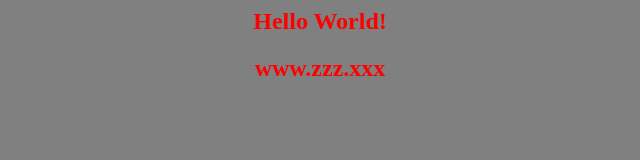
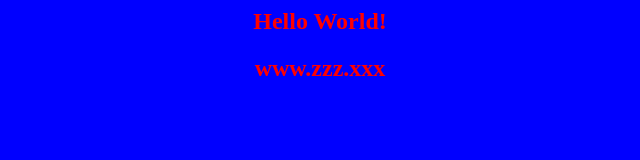
Before and after one commit to edmitrenko/app-for-jenkins, a plain HTML site: page index.html in a window 1280 px wide. Shown: the whole page, without its empty margins (320-960 px from the left). Drawn offline with Linux system fonts and the light colour scheme.

Commit message:
Update index.html
change color to blue

```diff
--- a/index.html
+++ b/index.html
@@ -1,5 +1,5 @@
 <html>
-<body bgcolor=gray>
+<body bgcolor=blue>
 <center>
 <h2><font color=red>Hello World!</font><h2>
 
```
